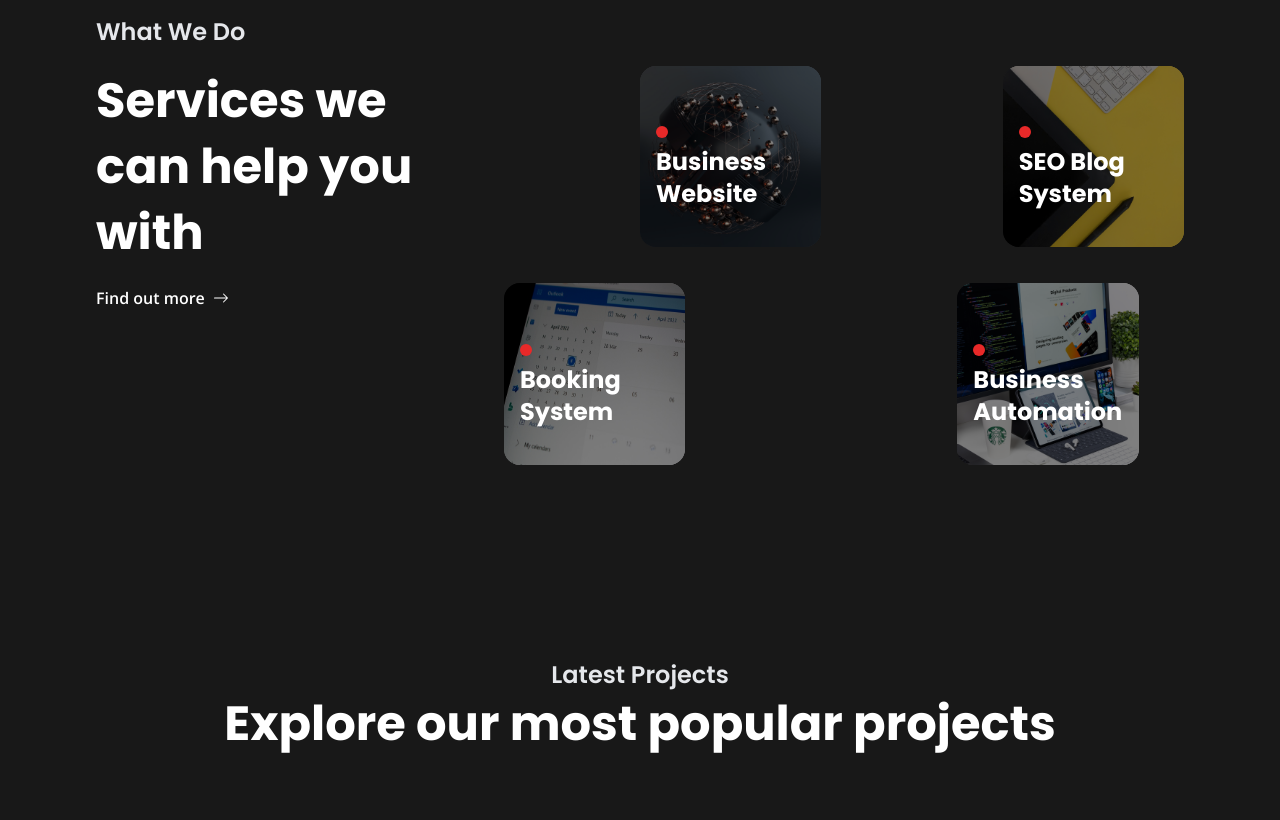
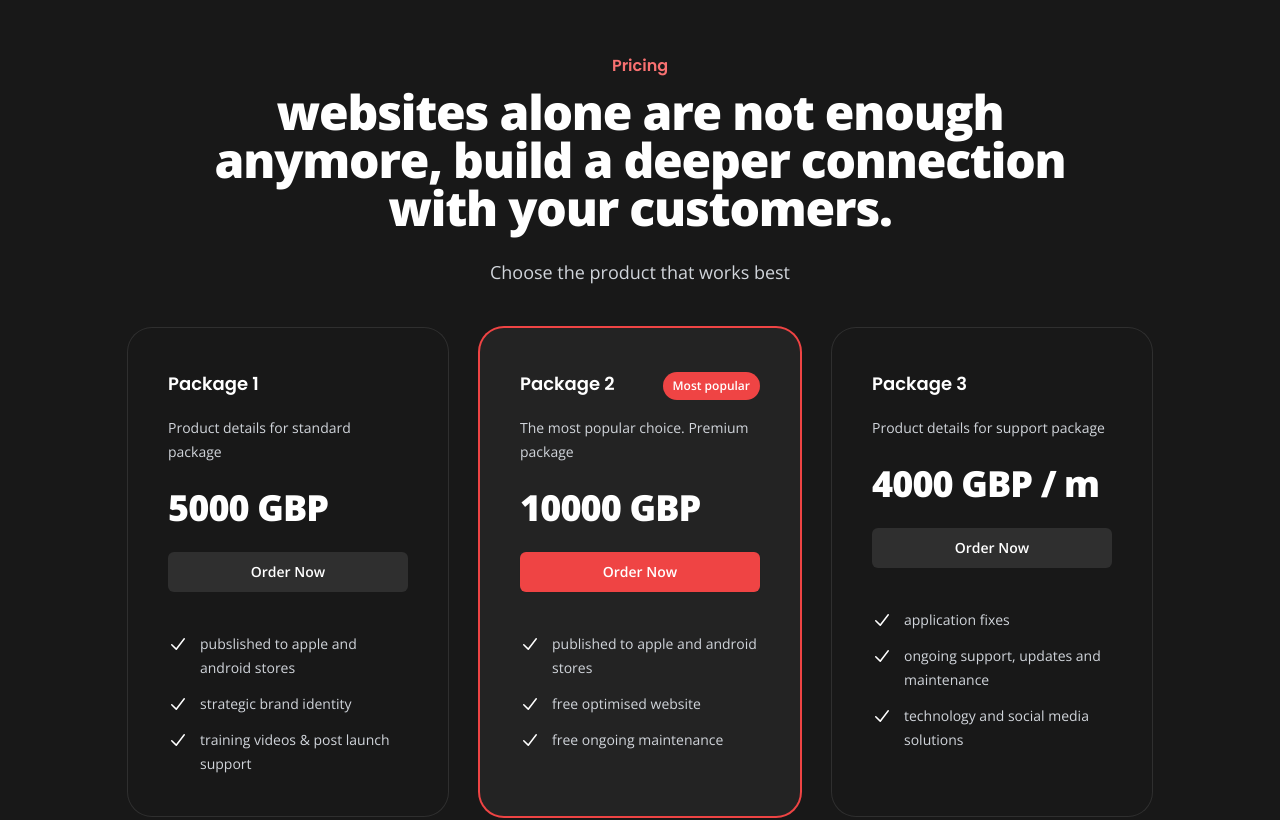
Before and after one commit to emmanueluwa/agency, a React (Vite) app: page / in a window 1280 px wide. Shown: the part 1440-2260 px from the top of the page. Built offline with nearby package versions, Linux system fonts and the light colour scheme.

Commit message:
adding price plans and updating hero

```diff
--- a/src/components/Contact.jsx
+++ b/src/components/Contact.jsx
@@ -21,8 +21,9 @@ export const Contact = () => {
         <div className="h-full flex items-center justify-center">
           <div className="lg:w-1/2 mx-auto text-center px-4">
             <h2 className="lg:text-5xl text-3xl text-white font-bold lg:leading-snug leading-normal mb-6">
-              Ready to make your business more
-              <span className="italic"> efficient</span> ?
+              Ready to build a
+              <span className="italic"> deeper connection </span>
+              with your customers?
             </h2>
             <div className="text-white inline-flex items-center mt-6  gap-2 font-semibold hover:text-orange transition-all duration-300 ease-in">
               <PopupButton
--- a/src/components/Footer.jsx
+++ b/src/components/Footer.jsx
@@ -62,16 +62,10 @@ const Footer = () => {
           <h3 className="text-xl font-semibold">Services</h3>
           <div className="space-y-3 text-gray-300">
             <a href="/" className="block">
-              Website Applications
+              Mobile Applications
             </a>
             <a href="/" className="block">
-              Marketing Automation
-            </a>
-            <a href="/" className="block">
-              Saas
-            </a>
-            <a href="/" className="block">
-              Business Automation
+              Social Media Marketing
             </a>
           </div>
         </div>
--- a/src/components/Partners.jsx
+++ b/src/components/Partners.jsx
@@ -1,6 +1,7 @@
 import React from "react";
 import { MovingText } from "./MovingText";
 import company1 from "../assets/logo_svg.svg";
+import company2 from "../assets/LunaLearn.svg";
 
 export const Partners = () => {
   return (
@@ -10,6 +11,7 @@ export const Partners = () => {
       {/* company logos */}
       <div className="grid lg:grid-cols-6 sm:grid-cols-3 grid-cols-2 items-center gap-8 lg:px-24 px-4 pt-5">
         <img src={company1} alt="image of peteine brand" />
+        <img src={company2} alt="image of lunalearn brand" />
       </div>
 
       <div className="h-20"></div>
--- a/src/components/Services.jsx
+++ b/src/components/Services.jsx
@@ -14,83 +14,277 @@ export const Services = () => {
       <div className="h-36"></div>
 
       {/* services */}
-      <div className="lg:flex lg:justify-between items-start" id="services">
-        <div className="lg:w-1/3 space-y-5">
-          <h4 className="text-gray-200 font-semibold text-2xl">What We Do</h4>
-          <h2 className="text-5xl font-bold mb-5 leading-snug">
-            Services we can help you with
+      <div className="pt-5 " id="services">
+        <div className="mx-auto pb-20 mt-4 max-w-7xl px-6 lg:px-8">
+          <div className="mx-auto max-w-4xl text-center">
+            <h1 className="text-base font-semibold leading-7 text-red-400">
+              Pricing
+            </h1>
+            <p className="mt-2 text-4xl font-bold tracking-tight text-white sm:text-5xl">
+              websites alone are not enough anymore, build a deeper connection
+              with your customers.
+            </p>
+          </div>
+          <p className="mx-auto mt-6 max-w-2xl text-center text-lg leading-8 text-gray-300">
+            Choose the product that works best
+          </p>
+          <div className="isolate mx-auto mt-10 grid max-w-md grid-cols-1 gap-8 lg:mx-0 lg:max-w-none lg:grid-cols-3">
+            {/* <!-- First Product --> */}
+            <div className="ring-1 ring-white/10 rounded-3xl p-8 xl:p-10">
+              <div className="flex items-center justify-between gap-x-4">
+                <h2
+                  id="product1"
+                  className="text-lg font-semibold leading-8 text-white"
+                >
+                  Package 1
                 </h2>
+              </div>
+              <p className="mt-4 text-sm leading-6 text-gray-300">
+                Product details for standard package
+              </p>
+              <p className="mt-6 flex items-baseline gap-x-1">
+                <span className="text-4xl font-bold tracking-tight text-white">
+                  5000 GBP
+                </span>
+                <span className="text-sm font-semibold leading-6 text-gray-300"></span>
+              </p>
               <Link
                 to="contact"
                 activeClass="active"
                 spy={true}
                 smooth={true}
                 offset={-100}
-            className="inline-flex items-center gap-2 font-semibold hover:text-orange transition-all duration-300 ease-in"
+                aria-describedby="product1"
+                className="cursor-pointer bg-white/10 text-white hover:bg-white/20 focus-visible:outline-white mt-6 block rounded-md py-2 px-3 text-center text-sm font-semibold leading-6 focus-visible:outline focus-visible:outline-2 focus-visible:outline-offset-2"
               >
-            <span>Find out more</span>
-            <BsArrowRight />
+                Order Now
               </Link>
+              <ul
+                role="list"
+                className="mt-8 space-y-3 text-sm leading-6 text-gray-300 xl:mt-10"
+              >
+                <li className="flex gap-x-3">
+                  <svg
+                    xmlns="http://www.w3.org/2000/svg"
+                    viewBox="0 0 20 20"
+                    fill="currentColor"
+                    aria-hidden="true"
+                    className="h-6 w-5 flex-none text-white"
+                  >
+                    <path
+                      fillRule="evenodd"
+                      d="M16.704 4.153a.75.75 0 01.143 1.052l-8 10.5a.75.75 0 01-1.127.075l-4.5-4.5a.75.75 0 011.06-1.06l3.894 3.893 7.48-9.817a.75.75 0 011.05-.143z"
+                      clipRule="evenodd"
+                    ></path>
+                  </svg>
+                  pubslished to apple and android stores
+                </li>
+                <li className="flex gap-x-3">
+                  <svg
+                    xmlns="http://www.w3.org/2000/svg"
+                    viewBox="0 0 20 20"
+                    fill="currentColor"
+                    aria-hidden="true"
+                    className="h-6 w-5 flex-none text-white"
+                  >
+                    <path
+                      fillRule="evenodd"
+                      d="M16.704 4.153a.75.75 0 01.143 1.052l-8 10.5a.75.75 0 01-1.127.075l-4.5-4.5a.75.75 0 011.06-1.06l3.894 3.893 7.48-9.817a.75.75 0 011.05-.143z"
+                      clipRule="evenodd"
+                    ></path>
+                  </svg>
+                  strategic brand identity
+                </li>
+                <li className="flex gap-x-3">
+                  <svg
+                    xmlns="http://www.w3.org/2000/svg"
+                    viewBox="0 0 20 20"
+                    fill="currentColor"
+                    aria-hidden="true"
+                    className="h-6 w-5 flex-none text-white"
+                  >
+                    <path
+                      fillRule="evenodd"
+                      d="M16.704 4.153a.75.75 0 01.143 1.052l-8 10.5a.75.75 0 01-1.127.075l-4.5-4.5a.75.75 0 011.06-1.06l3.894 3.893 7.48-9.817a.75.75 0 011.05-.143z"
+                      clipRule="evenodd"
+                    ></path>
+                  </svg>
+                  training videos & post launch support
+                </li>
+              </ul>
             </div>
 
-        {/* services cards */}
-        <div className="lg:w-2/3 my-8">
-          <div className="flex flex-wrap">
-            <div className="lg:w-1/4 hidden lg:block"></div>
-            <div className="service-card">
-              <a href="/" className="rounded-2xl block relative">
-                <img src={service1} alt="" className="rounded-2xl" />
-                <div className="absolute bg-black left-0 top-0 opacity-50 h-full w-full rounded-2xl"></div>
-                {/* text  */}
-                <div className="absolute top-1/3 left-4 right-0">
-                  <span className="w-3 h-3 block rounded-full bg-orange mb-2"></span>
-                  <h2 className="text-2xl font-bold text-white">
-                    Business Website
+            {/* <!-- Second Product --> */}
+            <div className="bg-white/5 ring-2 ring-red-500 rounded-3xl p-8 xl:p-10">
+              <div className="flex items-baseline justify-between gap-x-4">
+                <h2
+                  id="product2"
+                  className="text-lg font-semibold leading-8 text-white"
+                >
+                  Package 2
+                </h2>
+                <p className="rounded-full bg-red-500 px-2.5 py-1 text-xs font-semibold leading-5 text-white">
+                  Most popular
+                </p>
+              </div>
+              <p className="mt-4 text-sm leading-6 text-gray-300">
+                The most popular choice. Premium package
+              </p>
+              <p className="mt-6 flex items-baseline gap-x-1">
+                <span className="text-4xl font-bold tracking-tight text-white">
+                  10000 GBP
+                </span>
+                <span className="text-sm font-semibold leading-6 text-gray-300"></span>
+              </p>
+              <Link
+                to="contact"
+                activeClass="active"
+                spy={true}
+                smooth={true}
+                offset={-100}
+                aria-describedby="product2"
+                className="cursor-pointer bg-red-500 text-white shadow-sm hover:bg-red-400 focus-visible:outline-red-500 mt-6 block rounded-md py-2 px-3 text-center text-sm font-semibold leading-6 focus-visible:outline focus-visible:outline-2 focus-visible:outline-offset-2"
+              >
+                Order Now
+              </Link>
+              <ul
+                role="list"
+                className="mt-8 space-y-3 text-sm leading-6 text-gray-300 xl:mt-10"
+              >
+                <li className="flex gap-x-3">
+                  <svg
+                    xmlns="http://www.w3.org/2000/svg"
+                    viewBox="0 0 20 20"
+                    fill="currentColor"
+                    aria-hidden="true"
+                    className="h-6 w-5 flex-none text-white"
+                  >
+                    <path
+                      fillRule="evenodd"
+                      d="M16.704 4.153a.75.75 0 01.143 1.052l-8 10.5a.75.75 0 01-1.127.075l-4.5-4.5a.75.75 0 011.06-1.06l3.894 3.893 7.48-9.817a.75.75 0 011.05-.143z"
+                      clipRule="evenodd"
+                    ></path>
+                  </svg>
+                  published to apple and android stores
+                </li>
+                <li className="flex gap-x-3">
+                  <svg
+                    xmlns="http://www.w3.org/2000/svg"
+                    viewBox="0 0 20 20"
+                    fill="currentColor"
+                    aria-hidden="true"
+                    className="h-6 w-5 flex-none text-white"
+                  >
+                    <path
+                      fillRule="evenodd"
+                      d="M16.704 4.153a.75.75 0 01.143 1.052l-8 10.5a.75.75 0 01-1.127.075l-4.5-4.5a.75.75 0 011.06-1.06l3.894 3.893 7.48-9.817a.75.75 0 011.05-.143z"
+                      clipRule="evenodd"
+                    ></path>
+                  </svg>
+                  free optimised website
+                </li>
+                <li className="flex gap-x-3">
+                  <svg
+                    xmlns="http://www.w3.org/2000/svg"
+                    viewBox="0 0 20 20"
+                    fill="currentColor"
+                    aria-hidden="true"
+                    className="h-6 w-5 flex-none text-white"
+                  >
+                    <path
+                      fillRule="evenodd"
+                      d="M16.704 4.153a.75.75 0 01.143 1.052l-8 10.5a.75.75 0 01-1.127.075l-4.5-4.5a.75.75 0 011.06-1.06l3.894 3.893 7.48-9.817a.75.75 0 011.05-.143z"
+                      clipRule="evenodd"
+                    ></path>
+                  </svg>
+                  free ongoing maintenance
+                </li>
+              </ul>
+            </div>
+
+            {/* <!-- Third Product --> */}
+            <div className="ring-1 ring-white/10 rounded-3xl p-8 xl:p-10">
+              <div className="flex items-center justify-between gap-x-4">
+                <h2
+                  id="product3"
+                  className="text-lg font-semibold leading-8 text-white"
+                >
+                  Package 3
                 </h2>
               </div>
-              </a>
-            </div>
-            <div className="lg:w-1/4 hidden lg:block"></div>
-            <div className="service-card">
-              <a href="/" className="rounded-2xl block relative">
-                <img src={service2} alt="" className="rounded-2xl" />
-                <div className="absolute bg-black left-0 top-0 opacity-50 h-full w-full rounded-2xl"></div>
-                {/* text  */}
-                <div className="absolute top-1/3 left-4 right-0">
-                  <span className="w-3 h-3 block rounded-full bg-orange mb-2"></span>
-                  <h2 className="text-2xl font-bold text-white">
-                    SEO Blog System
-                  </h2>
-                </div>
-              </a>
-            </div>
-            <div className="service-card">
-              <a href="/" className="rounded-2xl block relative">
-                <img src={service3} alt="" className="rounded-2xl" />
-                <div className="absolute bg-black left-0 top-0 opacity-50 h-full w-full rounded-2xl"></div>
-                {/* text  */}
-                <div className="absolute top-1/3 left-4 right-0">
-                  <span className="w-3 h-3 block rounded-full bg-orange mb-2"></span>
-                  <h2 className="text-2xl font-bold text-white">
-                    Booking System
-                  </h2>
-                </div>
-              </a>
-            </div>
-
-            <div className="lg:w-1/4 hidden lg:block"></div>
-            <div className="service-card">
-              <a href="/" className="rounded-2xl block relative">
-                <img src={service4} alt="" className="rounded-2xl" />
-                <div className="absolute bg-black left-0 top-0 opacity-50 h-full w-full rounded-2xl"></div>
-                {/* text  */}
-                <div className="absolute top-1/3 left-4 right-0">
-                  <span className="w-3 h-3 block rounded-full bg-orange mb-2"></span>
-                  <h2 className="text-2xl font-bold text-white">
-                    Business Automation
-                  </h2>
-                </div>
-              </a>
+              <p className="mt-4 text-sm leading-6 text-gray-300">
+                Product details for support package
+              </p>
+              <p className="mt-6 flex items-baseline gap-x-1">
+                <span className="text-4xl font-bold tracking-tight text-white">
+                  4000 GBP / m
+                </span>
+                <span className="text-sm font-semibold leading-6 text-gray-300"></span>
+              </p>
+              <Link
+                to="contact"
+                activeClass="active"
+                spy={true}
+                smooth={true}
+                offset={-100}
+                aria-describedby="product3"
+                className="cursor-pointer bg-white/10 text-white hover:bg-white/20 focus-visible:outline-white mt-6 block rounded-md py-2 px-3 text-center text-sm font-semibold leading-6 focus-visible:outline focus-visible:outline-2 focus-visible:outline-offset-2"
+              >
+                Order Now
+              </Link>
+              <ul
+                role="list"
+                className="mt-8 space-y-3 text-sm leading-6 text-gray-300 xl:mt-10"
+              >
+                <li className="flex gap-x-3">
+                  <svg
+                    xmlns="http://www.w3.org/2000/svg"
+                    viewBox="0 0 20 20"
+                    fill="currentColor"
+                    aria-hidden="true"
+                    className="h-6 w-5 flex-none text-white"
+                  >
+                    <path
+                      fillRule="evenodd"
+                      d="M16.704 4.153a.75.75 0 01.143 1.052l-8 10.5a.75.75 0 01-1.127.075l-4.5-4.5a.75.75 0 011.06-1.06l3.894 3.893 7.48-9.817a.75.75 0 011.05-.143z"
+                      clipRule="evenodd"
+                    ></path>
+                  </svg>
+                  application fixes
+                </li>
+                <li className="flex gap-x-3">
+                  <svg
+                    xmlns="http://www.w3.org/2000/svg"
+                    viewBox="0 0 20 20"
+                    fill="currentColor"
+                    aria-hidden="true"
+                    className="h-6 w-5 flex-none text-white"
+                  >
+                    <path
+                      fillRule="evenodd"
+                      d="M16.704 4.153a.75.75 0 01.143 1.052l-8 10.5a.75.75 0 01-1.127.075l-4.5-4.5a.75.75 0 011.06-1.06l3.894 3.893 7.48-9.817a.75.75 0 011.05-.143z"
+                      clipRule="evenodd"
+                    ></path>
+                  </svg>
+                  ongoing support, updates and maintenance
+                </li>
+                <li className="flex gap-x-3">
+                  <svg
+                    xmlns="http://www.w3.org/2000/svg"
+                    viewBox="0 0 20 20"
+                    fill="currentColor"
+                    aria-hidden="true"
+                    className="h-6 w-5 flex-none text-white"
+                  >
+                    <path
+                      fillRule="evenodd"
+                      d="M16.704 4.153a.75.75 0 01.143 1.052l-8 10.5a.75.75 0 01-1.127.075l-4.5-4.5a.75.75 0 011.06-1.06l3.894 3.893 7.48-9.817a.75.75 0 011.05-.143z"
+                      clipRule="evenodd"
+                    ></path>
+                  </svg>
+                  technology and social media solutions
+                </li>
+              </ul>
             </div>
           </div>
         </div>
```
Also changed, not shown: src/components/Hero.jsx (+4 -3 lines), src/assets/LunaLearn.svg (added). Lines whose indentation alone changed are shown as unchanged.
